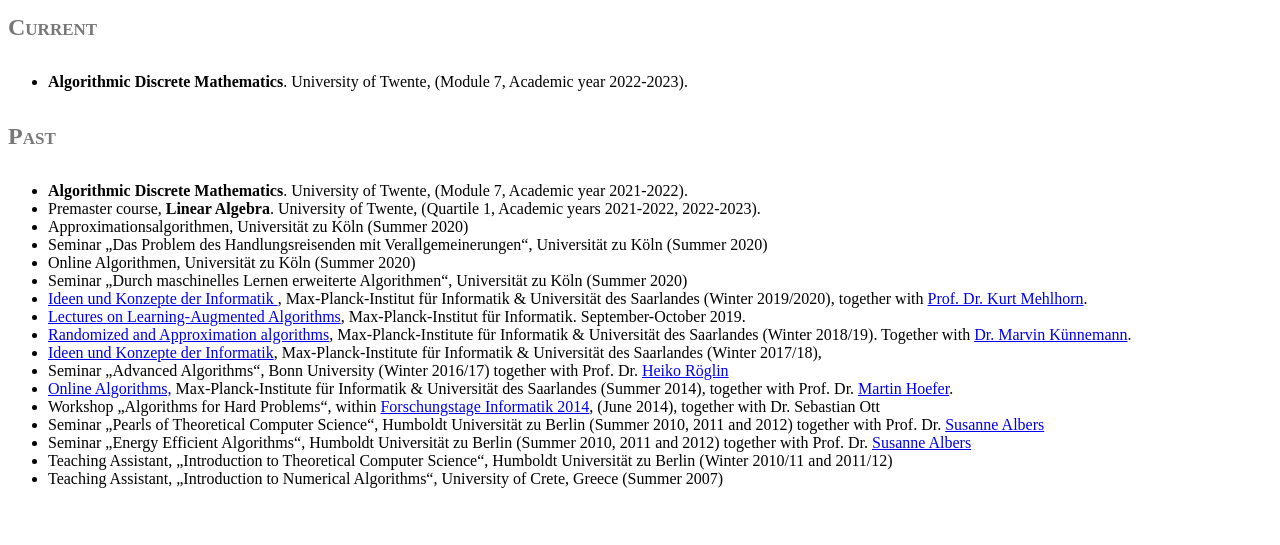
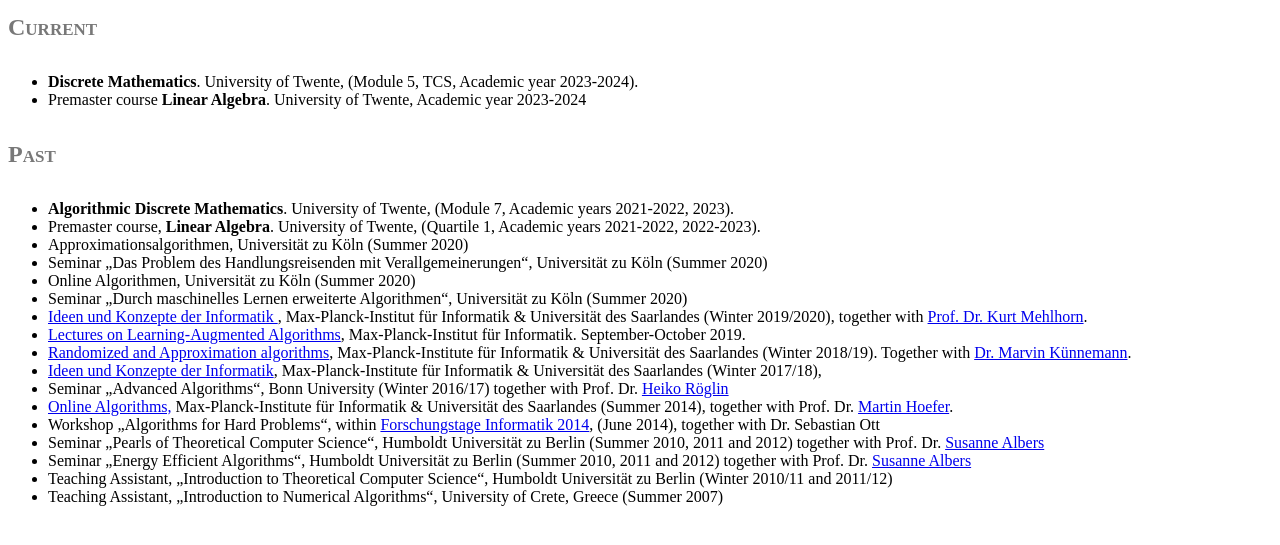
Before and after one commit to antoniosantoniadis/antoniosantoniadis.github.io, a plain HTML site: page teaching.html in a window 1280 px wide. Shown: the part 91-636 px from the top of the page. Drawn offline with Linux system fonts and the light colour scheme.

Commit message:
Update teaching.html

```diff
--- a/teaching.html
+++ b/teaching.html
@@ -19,12 +19,13 @@
     <div class="main">
       <h4 id="current">Current</h4>
       <ul>
-   	<li><b>Algorithmic Discrete Mathematics</b>. University of Twente, (Module 7, Academic year 2022-2023).</li>
+   	<li><b>Discrete Mathematics</b>. University of Twente, (Module 5, TCS, Academic year 2023-2024).</li>
+	<li>Premaster course <b> Linear Algebra</b>. University of Twente, Academic year 2023-2024</li>
       </ul>
 
       <h4 id="past">Past</h4>
       <ul>
-	      <li><b>Algorithmic Discrete Mathematics</b>. University of Twente, (Module 7, Academic year 2021-2022).</li>
+	      <li><b>Algorithmic Discrete Mathematics</b>. University of Twente, (Module 7, Academic years 2021-2022, 2023).</li>
 	<li> Premaster course, <b> Linear Algebra</b>. University of Twente, (Quartile 1, Academic years 2021-2022, 2022-2023).</li>
 	<li> Approximationsalgorithmen, Universität zu Köln (Summer
 	  2020)</li>
```
